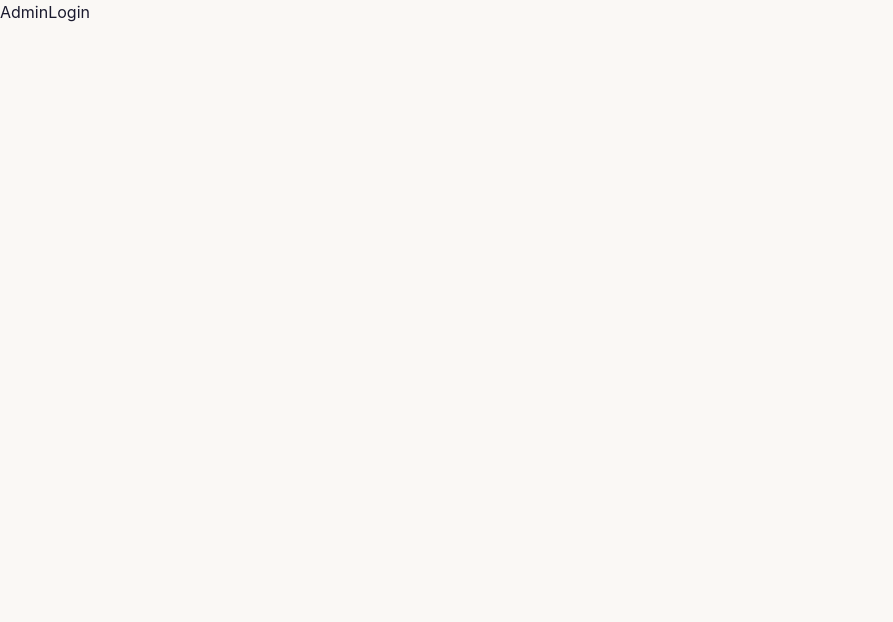
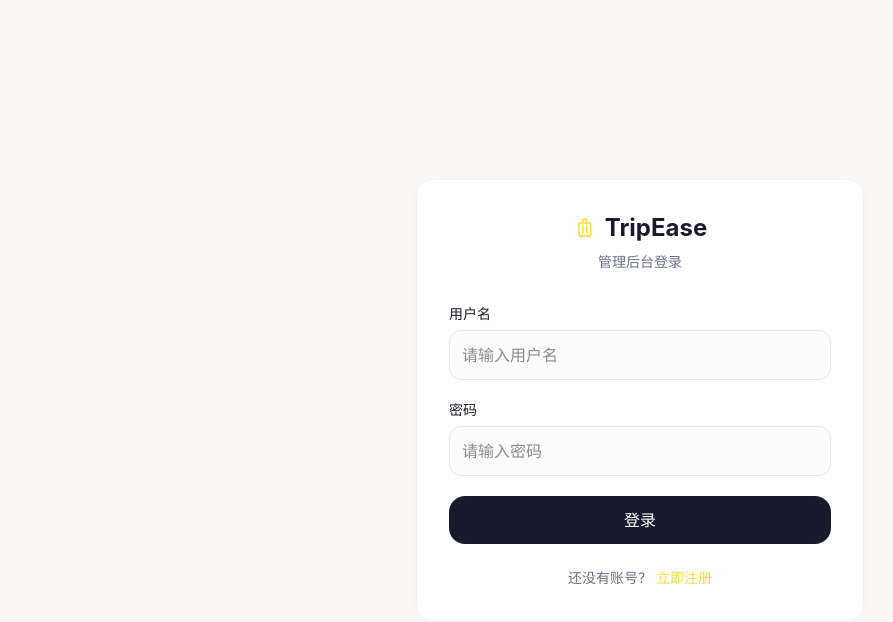
Before and after one commit to wyyyyn/TripEase, a React (Vite) app in the folder app/: page /admin/login in a window 1280 px wide. Shown: the top 622 px of the page, without its empty margins (0-893 px from the left). Built offline with nearby package versions, Linux system fonts and the light colour scheme.

Commit message:
feat: add admin login, register and auth guard

```diff
--- /dev/null
+++ b/app/src/components/admin/AdminAuthGuard.tsx
@@ -0,0 +1,8 @@
+import { Navigate, Outlet } from 'react-router-dom';
+import { getCurrentUser } from '../../store/authStore';
+
+export default function AdminAuthGuard() {
+  const user = getCurrentUser();
+  if (!user) return <Navigate to="/admin/login" replace />;
+  return <Outlet />;
+}
--- a/app/src/pages/admin/AdminLogin.tsx
+++ b/app/src/pages/admin/AdminLogin.tsx
@@ -1,3 +1,81 @@
+import { useState } from 'react';
+import { useNavigate, Link } from 'react-router-dom';
+import { login } from '../../store/authStore';
+
 export default function AdminLogin() {
-  return <div>AdminLogin</div>;
+  const navigate = useNavigate();
+  const [username, setUsername] = useState('');
+  const [password, setPassword] = useState('');
+  const [error, setError] = useState('');
+
+  const handleSubmit = (e: React.FormEvent) => {
+    e.preventDefault();
+    setError('');
+    if (!username.trim() || !password.trim()) {
+      setError('请填写用户名和密码');
+      return;
+    }
+    const result = login(username, password);
+    if (!result.ok) {
+      setError(result.error);
+      return;
+    }
+    navigate('/admin');
+  };
+
+  return (
+    <div className="min-h-dvh bg-cream flex items-center justify-center p-6">
+      <div className="bg-white rounded-2xl shadow-subtle border border-gray-100 p-8 w-full max-w-md">
+        {/* Logo */}
+        <div className="text-center mb-8">
+          <div className="inline-flex items-center gap-2 mb-2">
+            <span className="material-symbols-outlined text-accent text-3xl">luggage</span>
+            <span className="text-2xl font-bold text-dark">TripEase</span>
+          </div>
+          <p className="text-gray-500 text-sm">管理后台登录</p>
+        </div>
+
+        <form onSubmit={handleSubmit} className="space-y-5">
+          <div>
+            <label className="block text-sm font-medium text-dark mb-1.5">用户名</label>
+            <input
+              type="text"
+              value={username}
+              onChange={(e) => setUsername(e.target.value)}
+              className="w-full border border-gray-200 rounded-xl p-3 bg-gray-50/50 focus:border-accent focus:outline-none transition-colors"
+              placeholder="请输入用户名"
+            />
+          </div>
+          <div>
+            <label className="block text-sm font-medium text-dark mb-1.5">密码</label>
+            <input
+              type="password"
+              value={password}
+              onChange={(e) => setPassword(e.target.value)}
+              className="w-full border border-gray-200 rounded-xl p-3 bg-gray-50/50 focus:border-accent focus:outline-none transition-colors"
+              placeholder="请输入密码"
+            />
+          </div>
+
+          {error && (
+            <p className="text-red-500 text-sm text-center">{error}</p>
+          )}
+
+          <button
+            type="submit"
+            className="w-full bg-dark hover:bg-dark-hover text-white font-bold py-3 px-6 rounded-2xl transition-colors"
+          >
+            登录
+          </button>
+        </form>
+
+        <p className="text-center text-sm text-gray-500 mt-6">
+          还没有账号？{' '}
+          <Link to="/admin/register" className="text-accent font-semibold hover:underline">
+            立即注册
+          </Link>
+        </p>
+      </div>
+    </div>
+  );
 }
--- a/app/src/pages/admin/AdminRegister.tsx
+++ b/app/src/pages/admin/AdminRegister.tsx
@@ -1,3 +1,133 @@
+import { useState } from 'react';
+import { useNavigate, Link } from 'react-router-dom';
+import { register } from '../../store/authStore';
+import type { UserRole } from '../../types/admin';
+
 export default function AdminRegister() {
-  return <div>AdminRegister</div>;
+  const navigate = useNavigate();
+  const [step, setStep] = useState<'role' | 'form'>('role');
+  const [role, setRole] = useState<UserRole>('merchant');
+  const [username, setUsername] = useState('');
+  const [password, setPassword] = useState('');
+  const [error, setError] = useState('');
+
+  const handleSubmit = (e: React.FormEvent) => {
+    e.preventDefault();
+    setError('');
+    if (!username.trim() || !password.trim()) {
+      setError('请填写用户名和密码');
+      return;
+    }
+    const result = register(username, password, role);
+    if (!result.ok) {
+      setError(result.error);
+      return;
+    }
+    navigate('/admin');
+  };
+
+  return (
+    <div className="min-h-dvh bg-cream flex items-center justify-center p-6">
+      <div className="bg-white rounded-2xl shadow-subtle border border-gray-100 p-8 w-full max-w-md">
+        {/* Logo */}
+        <div className="text-center mb-8">
+          <div className="inline-flex items-center gap-2 mb-2">
+            <span className="material-symbols-outlined text-accent text-3xl">luggage</span>
+            <span className="text-2xl font-bold text-dark">TripEase</span>
+          </div>
+          <p className="text-gray-500 text-sm">创建管理账号</p>
+        </div>
+
+        {step === 'role' ? (
+          <div className="space-y-4">
+            <p className="text-sm font-medium text-dark text-center mb-4">选择账号类型</p>
+            <div className="grid grid-cols-2 gap-4">
+              <button
+                onClick={() => { setRole('merchant'); setStep('form'); }}
+                className="flex flex-col items-center gap-3 p-6 border-2 border-gray-200 rounded-2xl hover:border-accent hover:bg-accent/5 transition-colors group"
+              >
+                <span className="material-symbols-outlined text-4xl text-gray-400 group-hover:text-accent transition-colors">
+                  storefront
+                </span>
+                <div className="text-center">
+                  <p className="font-bold text-dark text-sm">商户</p>
+                  <p className="text-xs text-gray-500 mt-1">管理自己的酒店</p>
+                </div>
+              </button>
+              <button
+                onClick={() => { setRole('admin'); setStep('form'); }}
+                className="flex flex-col items-center gap-3 p-6 border-2 border-gray-200 rounded-2xl hover:border-accent hover:bg-accent/5 transition-colors group"
+              >
+                <span className="material-symbols-outlined text-4xl text-gray-400 group-hover:text-accent transition-colors">
+                  admin_panel_settings
+                </span>
+                <div className="text-center">
+                  <p className="font-bold text-dark text-sm">管理员</p>
+                  <p className="text-xs text-gray-500 mt-1">审核全部酒店</p>
+                </div>
+              </button>
+            </div>
+          </div>
+        ) : (
+          <form onSubmit={handleSubmit} className="space-y-5">
+            {/* Role indicator */}
+            <div className="flex items-center justify-center gap-2 py-2 px-4 bg-accent/10 rounded-xl">
+              <span className="material-symbols-outlined text-accent text-lg">
+                {role === 'merchant' ? 'storefront' : 'admin_panel_settings'}
+              </span>
+              <span className="text-sm font-medium text-dark">
+                {role === 'merchant' ? '商户账号' : '管理员账号'}
+              </span>
+              <button
+                type="button"
+                onClick={() => setStep('role')}
+                className="ml-auto text-xs text-gray-500 hover:text-dark transition-colors"
+              >
+                更换
+              </button>
+            </div>
+
+            <div>
+              <label className="block text-sm font-medium text-dark mb-1.5">用户名</label>
+              <input
+                type="text"
+                value={username}
+                onChange={(e) => setUsername(e.target.value)}
+                className="w-full border border-gray-200 rounded-xl p-3 bg-gray-50/50 focus:border-accent focus:outline-none transition-colors"
+                placeholder="请输入用户名"
+              />
+            </div>
+            <div>
+              <label className="block text-sm font-medium text-dark mb-1.5">密码</label>
+              <input
+                type="password"
+                value={password}
+                onChange={(e) => setPassword(e.target.value)}
+                className="w-full border border-gray-200 rounded-xl p-3 bg-gray-50/50 focus:border-accent focus:outline-none transition-colors"
+                placeholder="请输入密码"
+              />
+            </div>
+
+            {error && (
+              <p className="text-red-500 text-sm text-center">{error}</p>
+            )}
+
+            <button
+              type="submit"
+              className="w-full bg-dark hover:bg-dark-hover text-white font-bold py-3 px-6 rounded-2xl transition-colors"
+            >
+              注册
+            </button>
+          </form>
+        )}
+
+        <p className="text-center text-sm text-gray-500 mt-6">
+          已有账号？{' '}
+          <Link to="/admin/login" className="text-accent font-semibold hover:underline">
+            立即登录
+          </Link>
+        </p>
+      </div>
+    </div>
+  );
 }
```
